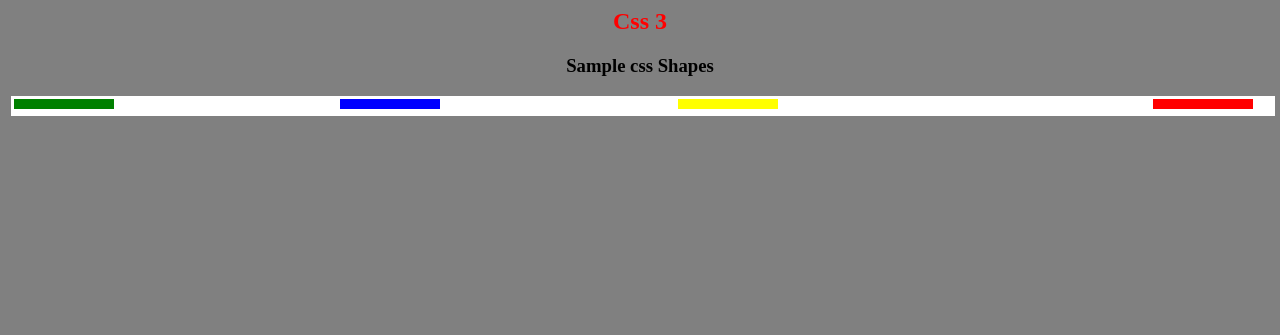
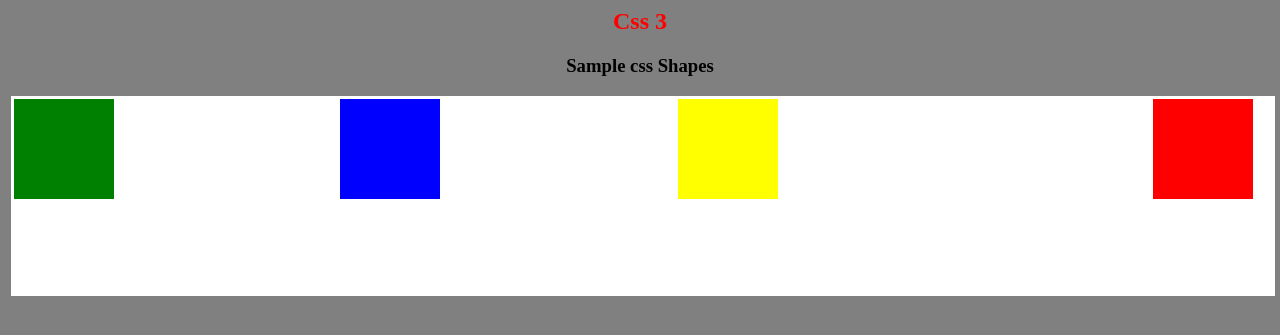
Before and after one commit to Quantumke/css3, a PHP site: page /public_html/index.html in a window 1280 px wide. Shown: the top 335 px of the page. Run offline with PHP 8.4, Linux system fonts and the light colour scheme.

Commit message:
Changes html

```diff
--- a/public_html/css/style.css
+++ b/public_html/css/style.css
@@ -13,21 +13,21 @@ body{
 }
 
 .shapes{
-	height: 20px;
+	height: 200px;
 	margin: 3px;
 	width: 100%;
 }
 .triangle{
 	margin-left: 200px;
 	position: absolute;
-height: 10px;
+height: 100px;
 margin: 3px;
 width: 100px;
 background:green;
 }
 .square{
 	position: absolute;
-	height: 10px;
+	height: 100px;
 margin: 3px;
 width: 100px;
 left: 337px;
@@ -36,7 +36,7 @@ background: blue;
 }
 .rect{
 	position: absolute;
-height: 10px;
+height: 100px;
 margin: 3px;
 width: 100px;
 background: yellow;
@@ -44,7 +44,7 @@ left: 675px;
 }
 .circle{
 	position: absolute;
-height: 10px;
+height: 100px;
 margin: 3px;
 width: 100px;
 background: red;
--- a/public_html/index.html
+++ b/public_html/index.html
@@ -22,7 +22,9 @@
 
 		</div>
 		<div class="square" style="background:#red;">
-
+<div class="the-square"></div>
+<div class="square-desc"></div>
+		<div class="square-name"></div>
 
 		</div>
 
```
